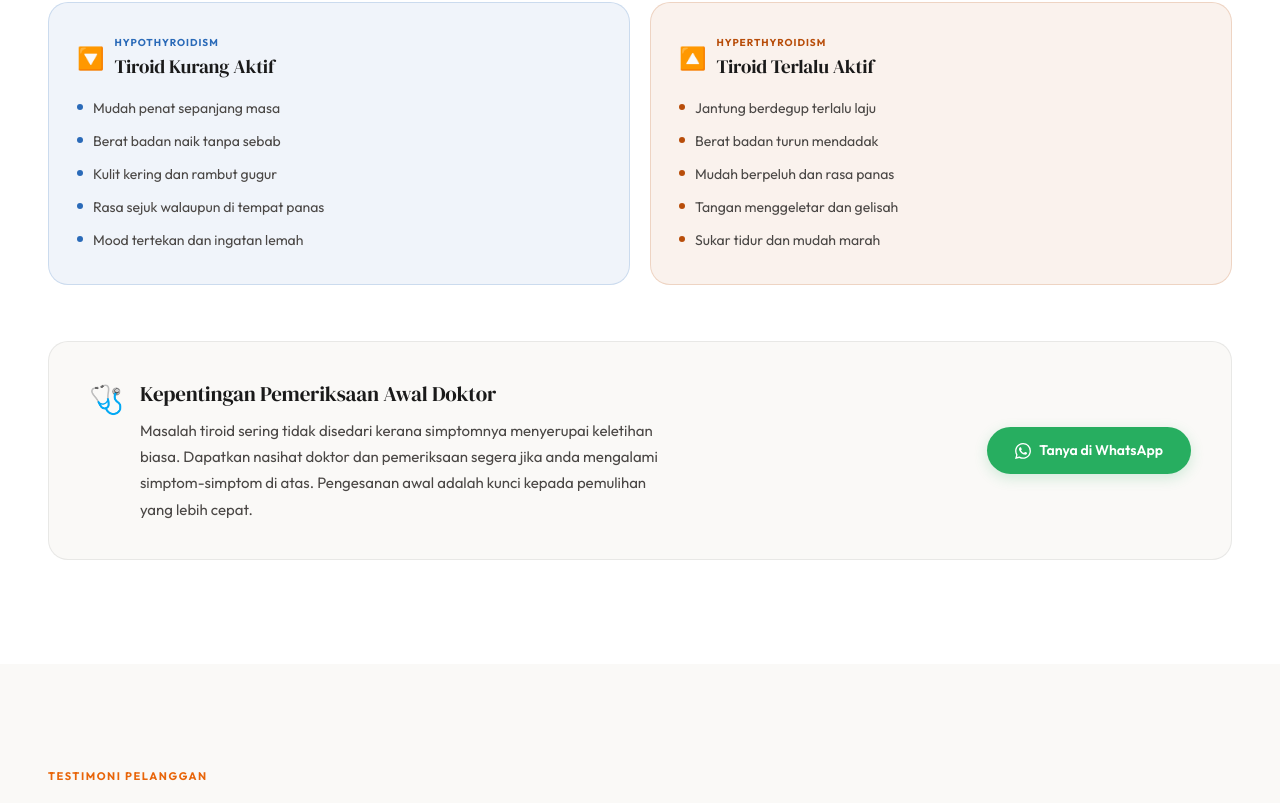
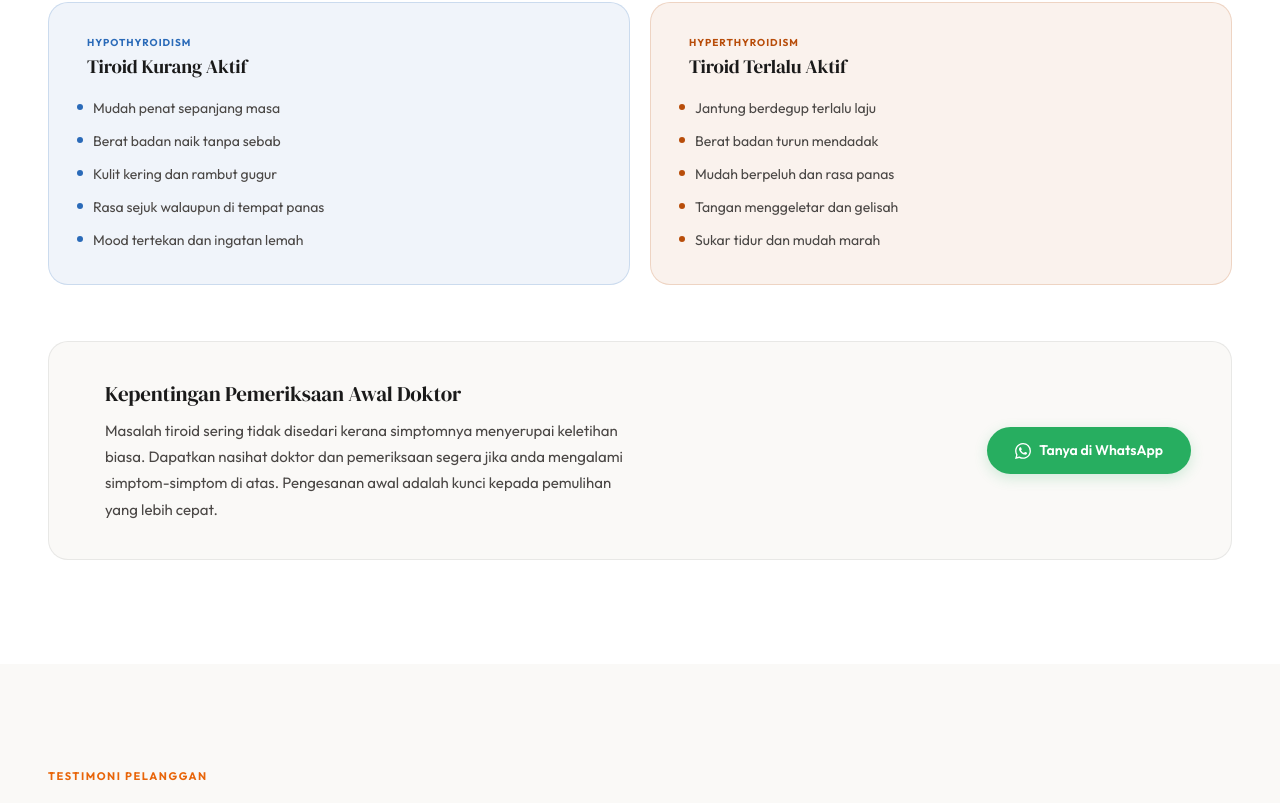
Before and after one commit to idrisjohari/biovco-website, a React (Vite) app: page / in a window 1280 px wide. Shown: the part 1616-2419 px from the top of the page. Built offline with nearby package versions, Linux system fonts and the light colour scheme; the HTML template or start-up script is replaced by a standard one.

Commit message:
buang emoji

```diff
--- a/src/App.tsx
+++ b/src/App.tsx
@@ -324,7 +324,7 @@ const THYROID_COMPARE = [
     color: '#2A6AB8',
     bg: 'rgba(42,106,184,0.07)',
     border: 'rgba(42,106,184,0.18)',
-    icon: '🔽',
+    icon: ' ',
     points: [
       'Mudah penat sepanjang masa',
       'Berat badan naik tanpa sebab',
@@ -339,7 +339,7 @@ const THYROID_COMPARE = [
     color: '#B84D0A',
     bg: 'rgba(184,77,10,0.07)',
     border: 'rgba(184,77,10,0.18)',
-    icon: '🔼',
+    icon: ' ',
     points: [
       'Jantung berdegup terlalu laju',
       'Berat badan turun mendadak',
@@ -570,7 +570,7 @@ function ThyroidSection() {
           transition: 'opacity 0.7s ease 0.25s, transform 0.7s ease 0.25s',
         }}>
           <div style={{ display: 'flex', gap: 16, alignItems: 'flex-start' }}>
-            <span style={{ fontSize: 28, flexShrink: 0 }}>🩺</span>
+            <span style={{ fontSize: 28, flexShrink: 0 }}> </span>
             <div>
               <h4 style={{
                 fontFamily: F.serif,
```
